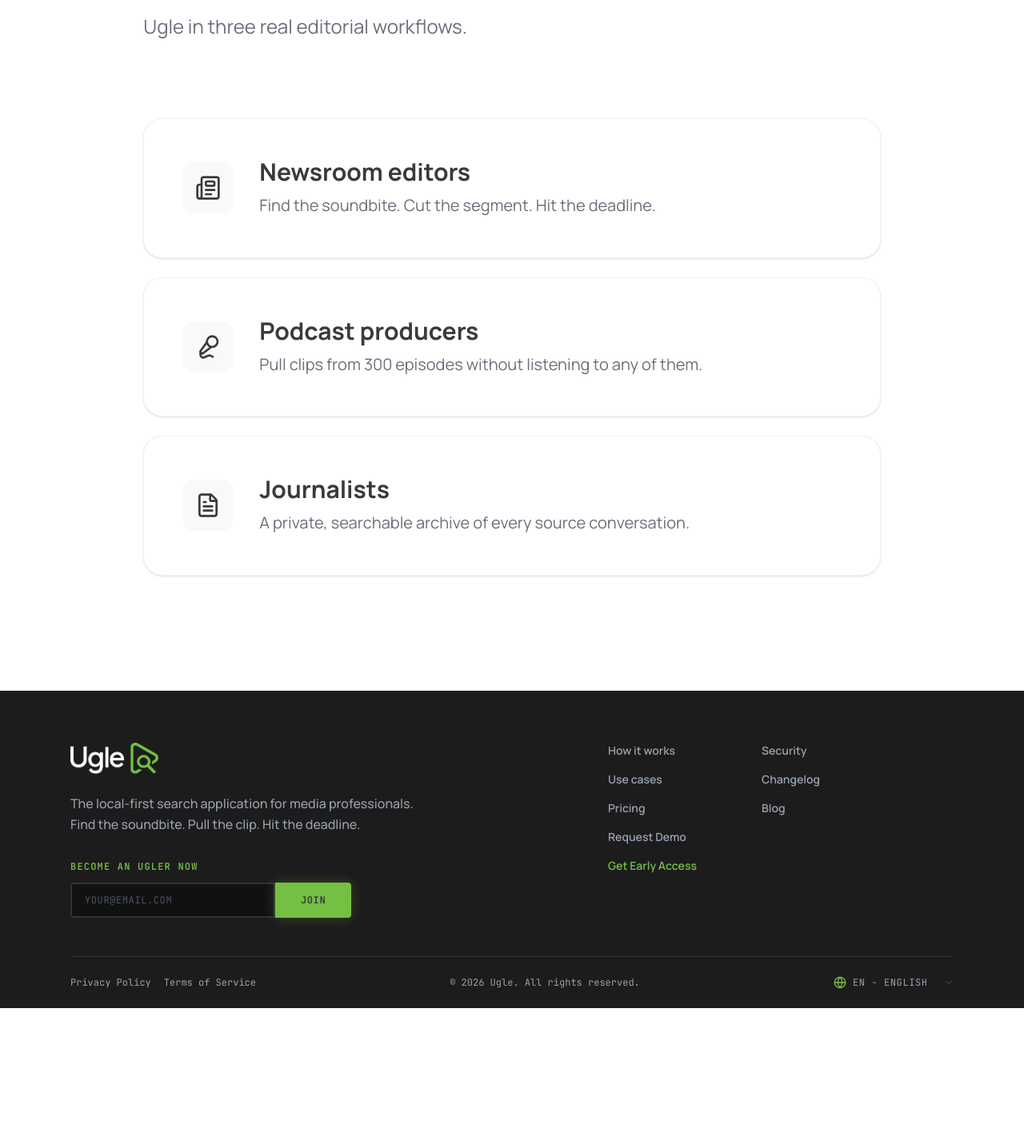
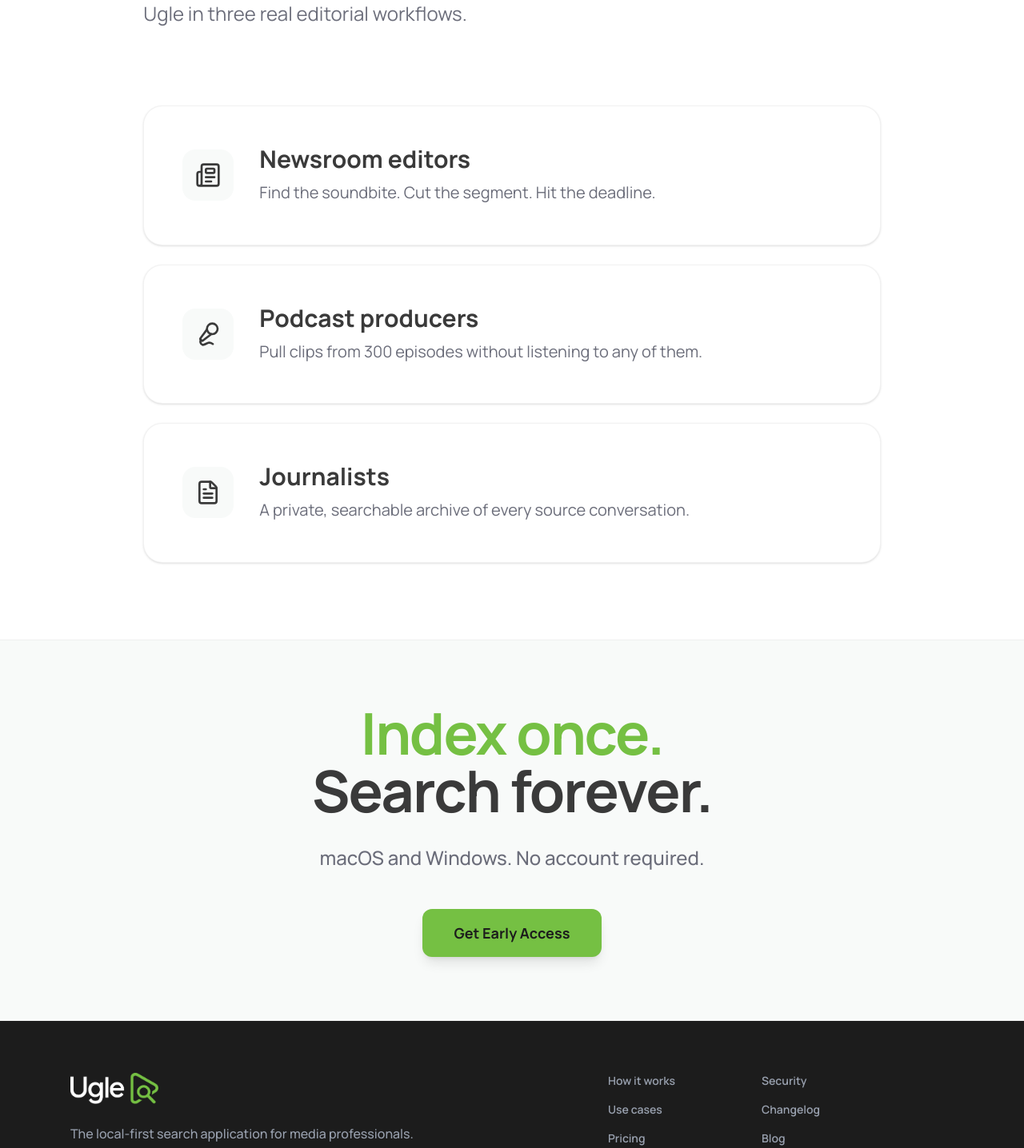
Before and after one commit to tpancholi/ugle-main, a Next.js app: page /use-cases in a window 1280 px wide. Shown: the part 240-1676 px from the top of the page at 80% size. Before the commit the page ends 1501 px from the top, so only its background shows below. Built offline with nearby package versions, Linux system fonts and the light colour scheme.

Commit message:
added CTA and FAQs to the how it works

```diff
--- /dev/null
+++ b/app/components/CTAButton.tsx
@@ -0,0 +1,19 @@
+import Link from "next/link";
+import React from "react";
+
+export default function CTAButton({
+  type = "primary",
+  link = "/download",
+}: {
+  type?: string;
+  link?: string;
+}) {
+  return (
+    <Link
+      href={link}
+      className="bg-ugle-green hover:bg-[#86d950] transition-colors text-[#1C1C1C] font-bold py-4 px-10 rounded-xl shadow-lg hover:shadow-xl text-lg text-center flex items-center justify-center gap-3 w-full sm:w-auto"
+    >
+      Get Early Access
+    </Link>
+  );
+}
--- /dev/null
+++ b/app/components/GlobalCTA.tsx
@@ -0,0 +1,42 @@
+import React from "react";
+import Link from "next/link";
+import CTAButton from "./CTAButton";
+
+export default function GlobalCTA({
+  title,
+  subtitle,
+  ctaText,
+  ctaLink,
+}: {
+  title?: React.ReactNode;
+  subtitle?: React.ReactNode;
+  ctaText?: string;
+  ctaLink?: string;
+}) {
+  return (
+    <div className="text-center max-w-4xl mx-auto relative z-10">
+      <h2 className="text-5xl md:text-7xl font-bold tracking-tight text-ugle-slate mb-8">
+        {title || (
+          <>
+            <span className="text-[#75C043]">Index once.</span>
+            <br />
+            Search forever.
+          </>
+        )}
+      </h2>
+      <p className="text-xl md:text-2xl text-ugle-gray mb-12 font-medium">
+        {subtitle || "macOS and Windows. No account required."}
+      </p>
+
+      <div className="flex flex-col sm:flex-row justify-center gap-6">
+        {/* <Link
+          href={ctaLink || "/get-early-access"}
+          className="inline-flex items-center justify-center bg-[#75C043] hover:bg-[#86d950] text-[#1C1C1C] font-bold py-5 px-12 rounded-2xl shadow-lg transition-transform hover:scale-105 text-xl"
+        >
+          {ctaText || "Get Early Access"}
+        </Link> */}
+        <CTAButton />
+      </div>
+    </div>
+  );
+}
--- a/app/components/homepage/Workflow.tsx
+++ b/app/components/homepage/Workflow.tsx
@@ -9,6 +9,7 @@
   ShieldCheck,
 } from "lucide-react";
 import { motion } from "motion/react";
+import CTAButton from "../CTAButton";
 
 const useCaseList = [
   {
@@ -150,12 +151,13 @@
           </p>
 
           <div className="flex flex-col sm:flex-row justify-center gap-6">
-            <Link
+            {/* <Link
               href="/download"
               className="inline-flex items-center justify-center bg-[#75C043] hover:bg-[#86d950] text-[#1C1C1C] font-bold py-5 px-12 rounded-2xl shadow-lg transition-transform hover:scale-105 text-xl"
             >
               Get Early Access
-            </Link>
+            </Link> */}
+            <CTAButton />
           </div>
         </div>
       </div>
--- a/app/components/sharedpages/FAQSection.tsx
+++ b/app/components/sharedpages/FAQSection.tsx
@@ -11,7 +11,7 @@
   const [openIndex, setOpenIndex] = React.useState<number | null>(null);
 
   return (
-    <div className="mt-24 mb-16 max-w-4xl mx-auto px-6">
+    <div className="mt-12 md:mt-16 mb-16 max-w-4xl mx-auto md:px-6">
       <h2 className="text-3xl md:text-4xl font-bold mb-10 text-ugle-slate text-center">
         Frequently Asked Questions
       </h2>
--- a/app/how-it-works/page.tsx
+++ b/app/how-it-works/page.tsx
@@ -1,3 +1,4 @@
+import GlobalCTA from "../components/GlobalCTA";
 import { FAQSection } from "../components/sharedpages/FAQSection";
 import PageHeader from "../components/sharedpages/PageHeader";
 import Section from "../components/sharedpages/Section";
@@ -11,7 +12,8 @@
 
 export default function page() {
   return (
-    <div className="max-w-6xl mx-auto px-6 py-24 pb-32">
+    <>
+      <div className="max-w-6xl mx-auto px-6 py-16 md:py-20">
         <PageHeader
           title="How Ugle works."
           subtitle="One Click to Connect your archive. Build a local index. Search anything inside. Nothing leaves your device."
@@ -24,9 +26,9 @@
             delay={0.1}
           >
             <p>
-            Connect to any local folder or online drives like -GDrive, OneDrive,
-            any other online cloud storage platform. Ugle accepts MP4, MOV, MKV,
-            MP3, WAV, M4A, AAC, FLAC, OGG. No file size limit.
+              Connect to any local folder or online drives like -GDrive,
+              OneDrive, any other online cloud storage platform. Ugle accepts
+              MP4, MOV, MKV, MP3, WAV, M4A, AAC, FLAC, OGG. No file size limit.
             </p>
             <p>
               Ugle reads from the original location and stores only the index.
@@ -99,18 +101,18 @@
                 Ctrl+K
               </span>
               . Type a word, phrase, or concept. Ugle returns every matching
-            moment across all indexed files, ranked by relevance, with timestamp
-            and a three-line excerpt.
+              moment across all indexed files, ranked by relevance, with
+              timestamp and a three-line excerpt.
             </p>
             <p>
               Results appear in under 30ms. Semantic search is on by default —
-            searching <em>&lsquo;housing policy&rsquo;</em> finds passages about{" "}
-            <em>rent control</em> or <em>zoning</em>, even if those exact words
-            were never spoken.
+              searching <em>&lsquo;housing policy&rsquo;</em> finds passages
+              about <em>rent control</em> or <em>zoning</em>, even if those
+              exact words were never spoken.
             </p>
             <p>
-            Click any result to jump to that moment in the transcript view. Play
-            the clip, copy the transcript, or export the segment.
+              Click any result to jump to that moment in the transcript view.
+              Play the clip, copy the transcript, or export the segment.
             </p>
           </Section>
 
@@ -133,8 +135,8 @@
               ))}
             </ul>
             <div className="mt-8 p-4 bg-[#F8FAF9] border-l-4 border-[#75C043] rounded-r-lg text-sm text-ugle-gray font-medium italic">
-            Audio-only exports do not re-encode — Ugle extracts directly, making
-            export near-instant.
+              Audio-only exports do not re-encode — Ugle extracts directly,
+              making export near-instant.
             </div>
           </Section>
 
@@ -229,7 +231,9 @@
                     </td>
                   </tr>
                   <tr className="hover:bg-gray-50/50 transition-colors border-l-4 border-[#75C043]">
-                  <td className="py-4 px-6 font-medium text-ugle-slate">OS</td>
+                    <td className="py-4 px-6 font-medium text-ugle-slate">
+                      OS
+                    </td>
                     <td className="py-4 px-6 text-ugle-gray">
                       macOS 12+. Windows 10 64-bit+.
                     </td>
@@ -291,6 +295,12 @@
             },
           ]}
         />
+
+        {/* <GlobalCTA /> */}
       </div>
+      <section className="w-full border-t border-ugle-light/60 bg-[#F8FAF9] py-16 md:py-20">
+        <GlobalCTA />
+      </section>
+    </>
   );
 }
--- a/app/use-cases/page.tsx
+++ b/app/use-cases/page.tsx
@@ -2,6 +2,7 @@
 import PageHeader from "../components/sharedpages/PageHeader";
 import { FileText, Mic2, Newspaper } from "lucide-react";
 import Link from "next/link";
+import GlobalCTA from "../components/GlobalCTA";
 
 const useCaseList = [
   {
@@ -26,13 +27,14 @@
 
 export default function UseCases() {
   return (
-    <div className="max-w-6xl mx-auto px-6 py-24">
+    <>
+      <div className="max-w-6xl mx-auto px-6 py-16 md:py-20">
         <PageHeader
           title="Built for the way you work."
           subtitle="Ugle in three real editorial workflows."
         />
 
-      <div className="flex flex-col gap-6 mb-12">
+        <div className="flex flex-col gap-6 mb-4">
           {useCaseList.map((item, i) => (
             <Link
               key={i}
@@ -60,5 +62,10 @@
           ))}
         </div>
       </div>
+
+      <section className="w-full border-t border-ugle-light/60 bg-[#F8FAF9] py-16 md:py-20">
+        <GlobalCTA />
+      </section>
+    </>
   );
 }
```
Lines whose indentation alone changed are shown as unchanged.
